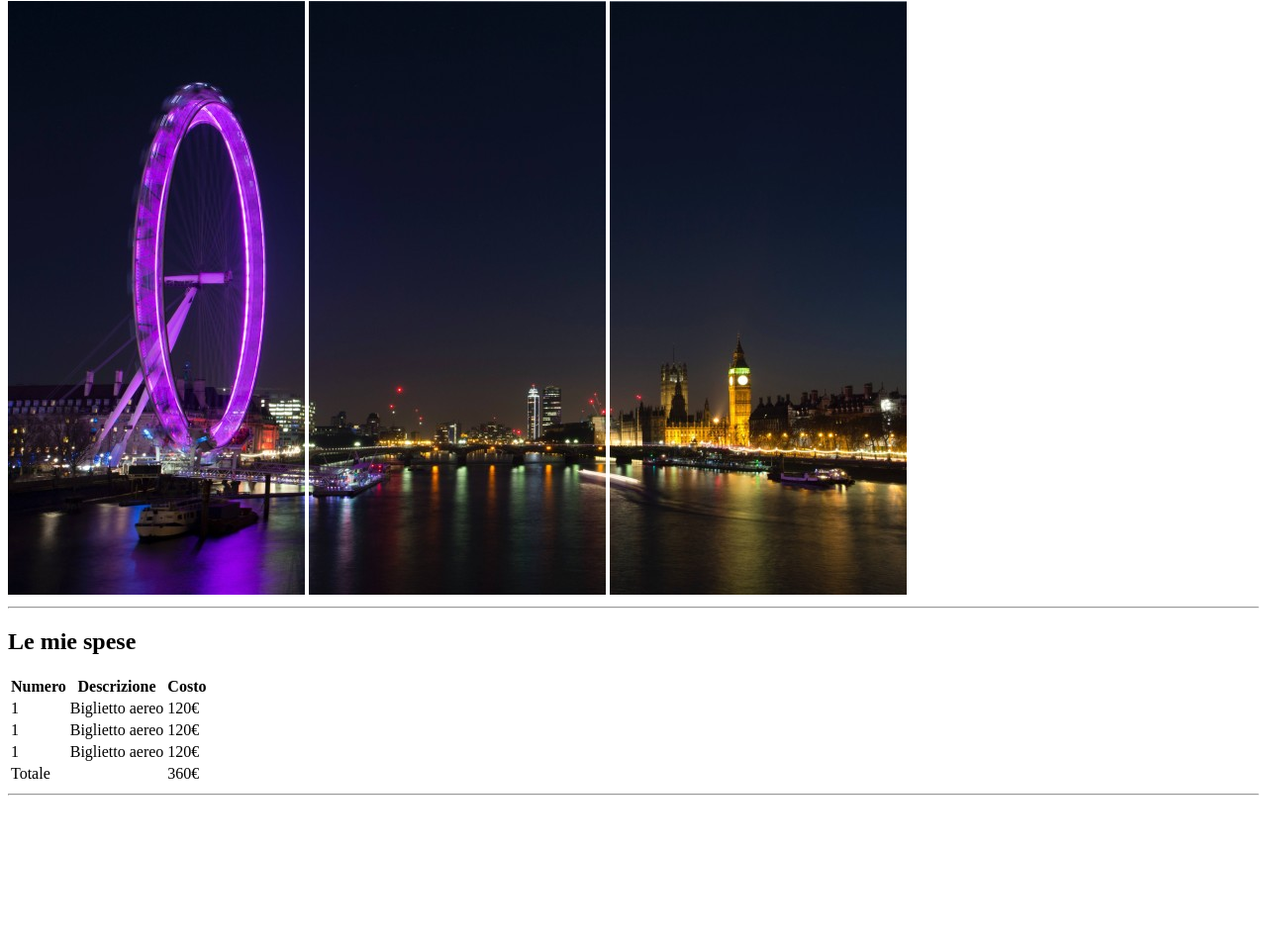
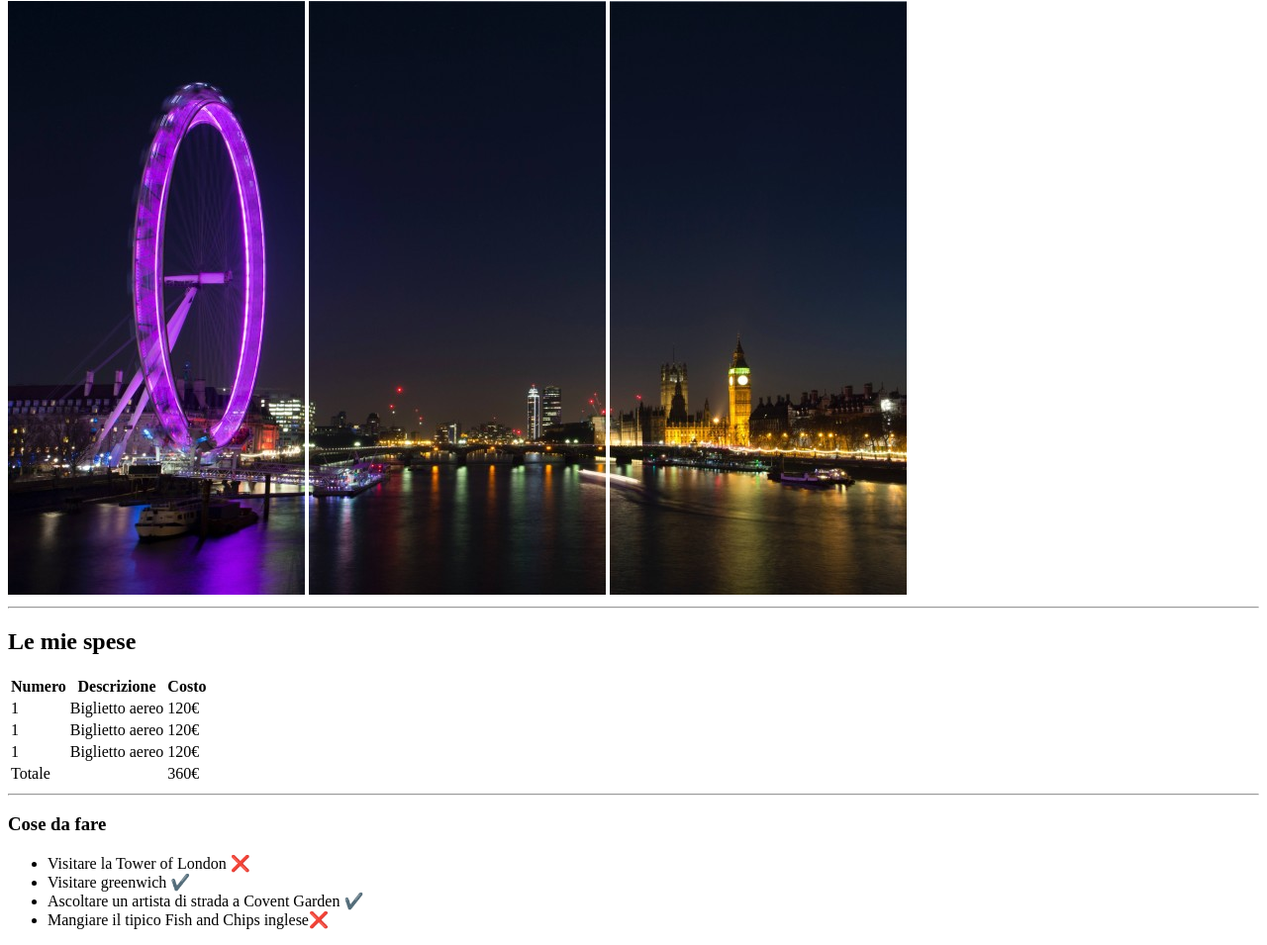
Before and after one commit to IvanRizzo28/html-london-trip, a plain HTML site: page index.html in a window 1280 px wide. Shown: the part 79-1034 px from the top of the page at 99% size. Before the commit the page ends 891 px from the top, so only its background shows below. Drawn offline with Linux system fonts and the light colour scheme.

Commit message:
Sezione cose da fare

```diff
--- a/index.html
+++ b/index.html
@@ -60,7 +60,17 @@
         </section>
         <!-- /Sezione le mie spese-->
 
-
+        <!-- Sezione Cose da fare-->
+        <section>
+            <h3>Cose da fare</h3>
+            <ul>
+                <li>Visitare la Tower of London ❌</li>
+                <li>Visitare greenwich ✔️</li>
+                <li>Ascoltare un artista di strada a Covent Garden ✔️</li>
+                <li>Mangiare il tipico Fish and Chips inglese❌ </li>
+            </ul>
+        </section>
+        <!-- /Sezione Cose da fare-->
 
     </main>
     <!--  --------------- /Main del sito -------------------   -->
```
